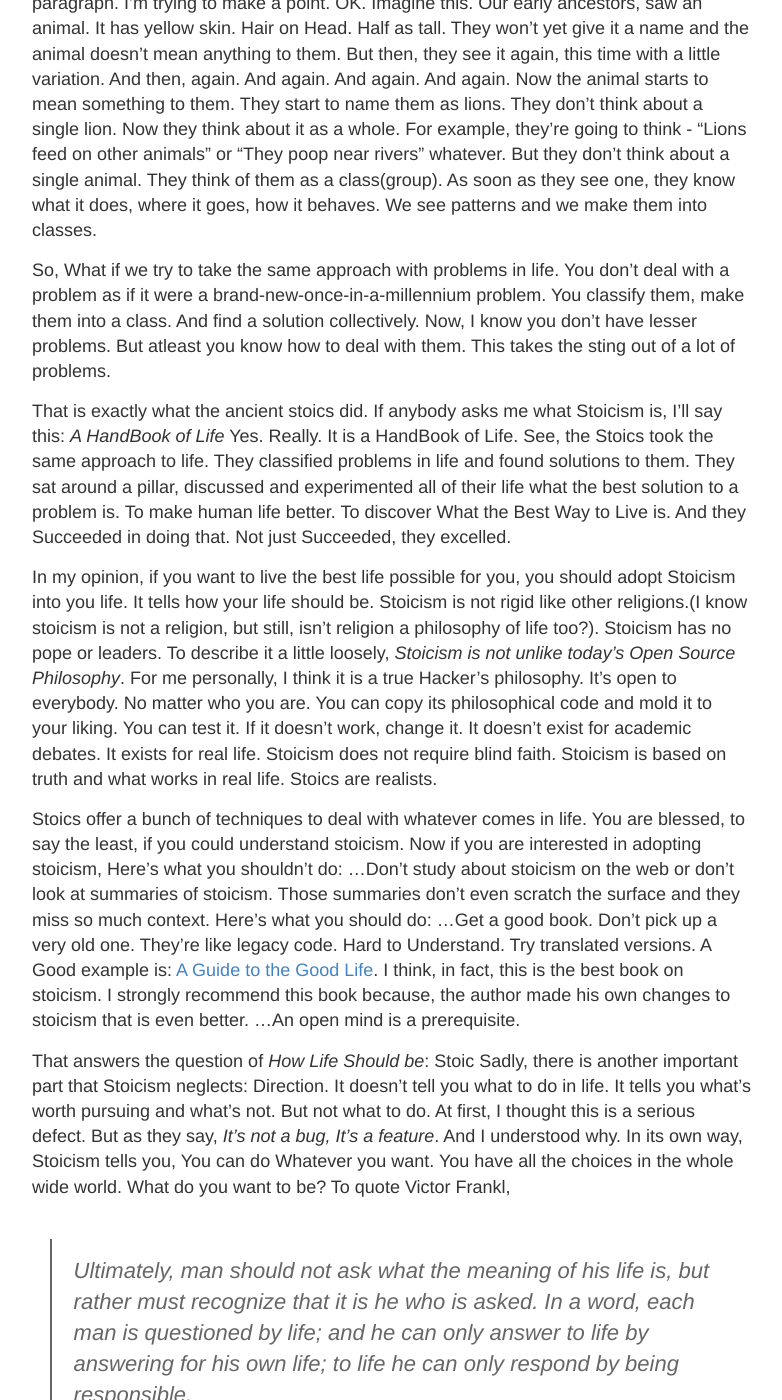
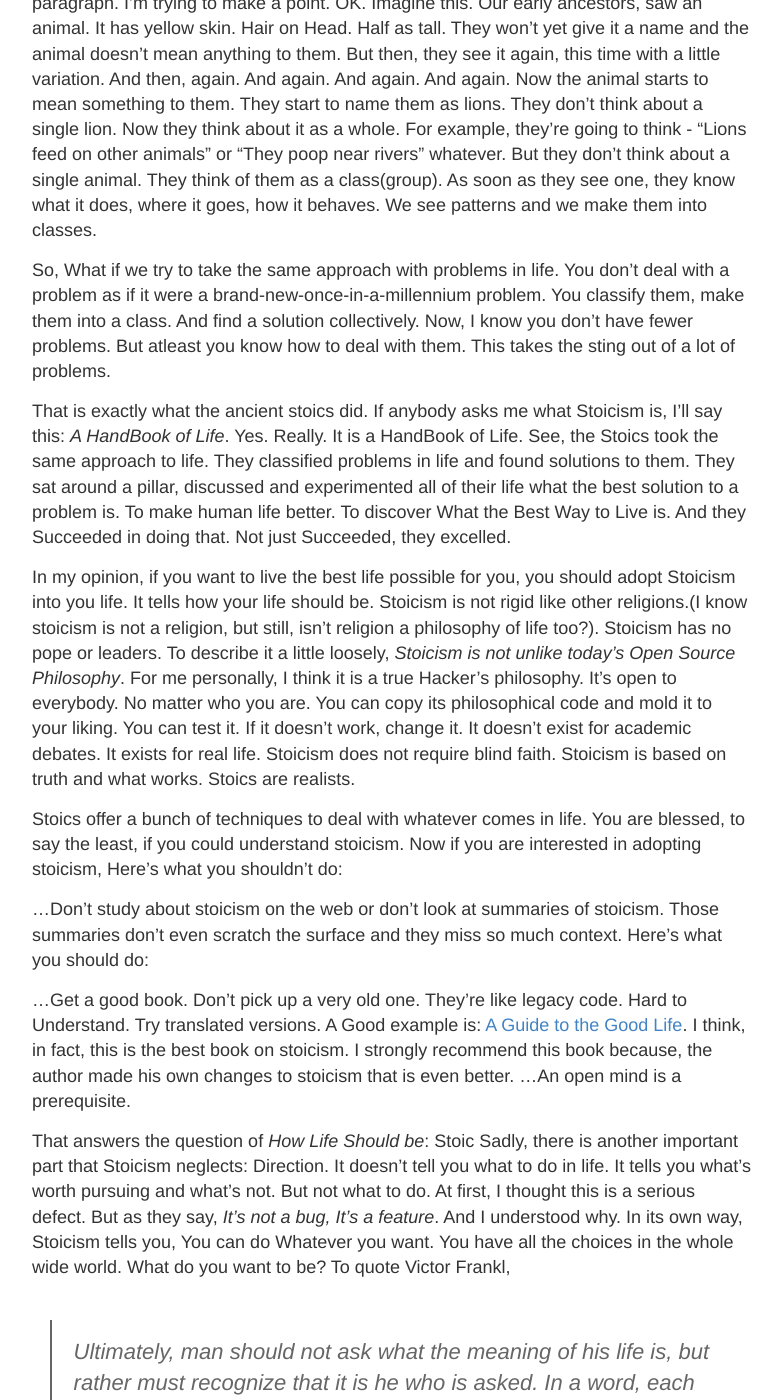
Before and after one commit to elliotjsteve/elliotjsteve.github.io, a Jekyll site: the page built from _posts/2020-02-14-how_life_should_be.md, in a window 1280 px wide and 1400 px high, scrolled down 583 px. Shown: the whole window, without its empty margins (248-1030 px from the left). Built offline with Jekyll 4.4.1, drawn with Linux system fonts in a browser that asks for light colours; some of the changed text lies outside the part shown.

Commit message:
2nd_post

```diff
--- a/_posts/2020-02-14-how_life_should_be.md
+++ b/_posts/2020-02-14-how_life_should_be.md
@@ -47,10 +47,10 @@ They think of them as a class(group).
 As soon as they see one, they know what it does, where it goes, how it behaves.
 We see patterns and we make them into classes.
 
-So, What if we try to take the same approach with problems in life. You don't deal with a problem as if it were a brand-new-once-in-a-millennium problem. You classify them, make them into a class. And find a solution collectively. Now, I know you don't have lesser problems. But atleast you know how to deal with them. This takes the sting out of a lot of problems.
+So, What if we try to take the same approach with problems in life. You don't deal with a problem as if it were a brand-new-once-in-a-millennium problem. You classify them, make them into a class. And find a solution collectively. Now, I know you don't have fewer problems. But atleast you know how to deal with them. This takes the sting out of a lot of problems.
 
 That is exactly what the ancient stoics did.
-If anybody asks me what Stoicism is, I'll say this: _A HandBook of Life_
+If anybody asks me what Stoicism is, I'll say this: _A HandBook of Life_.
 Yes. Really.
 It is a HandBook of Life.
 See, the Stoics took the same approach to life.
@@ -73,14 +73,16 @@ You can test it.
 If it doesn't work, change it.
 It doesn't exist for academic debates. It exists for real life.
 Stoicism does not require blind faith.
-Stoicism is based on truth and what works in real life.
+Stoicism is based on truth and what works.
 Stoics are realists.
 
 Stoics offer a bunch of techniques to deal with whatever comes in life.
 You are blessed, to say the least, if you could understand stoicism.
 Now if you are interested in adopting stoicism, Here's what you shouldn't do:
+
 ...Don't study about stoicism on the web or don't look at summaries of stoicism. Those summaries don't even scratch the surface and they miss so much context.
 Here's what you should do:
+
 ...Get a good book. Don't pick up a very old one. They're like legacy code. Hard to Understand. Try translated versions.
 A Good example is: [A Guide to the Good Life](https://www.goodreads.com/book/show/5617966-a-guide-to-the-good-life).
 I think, in fact, this is the best book on stoicism.
```
Also changed, not shown: other parts of _posts/2020-02-14-how_life_should_be.md (+1 -1 lines).
